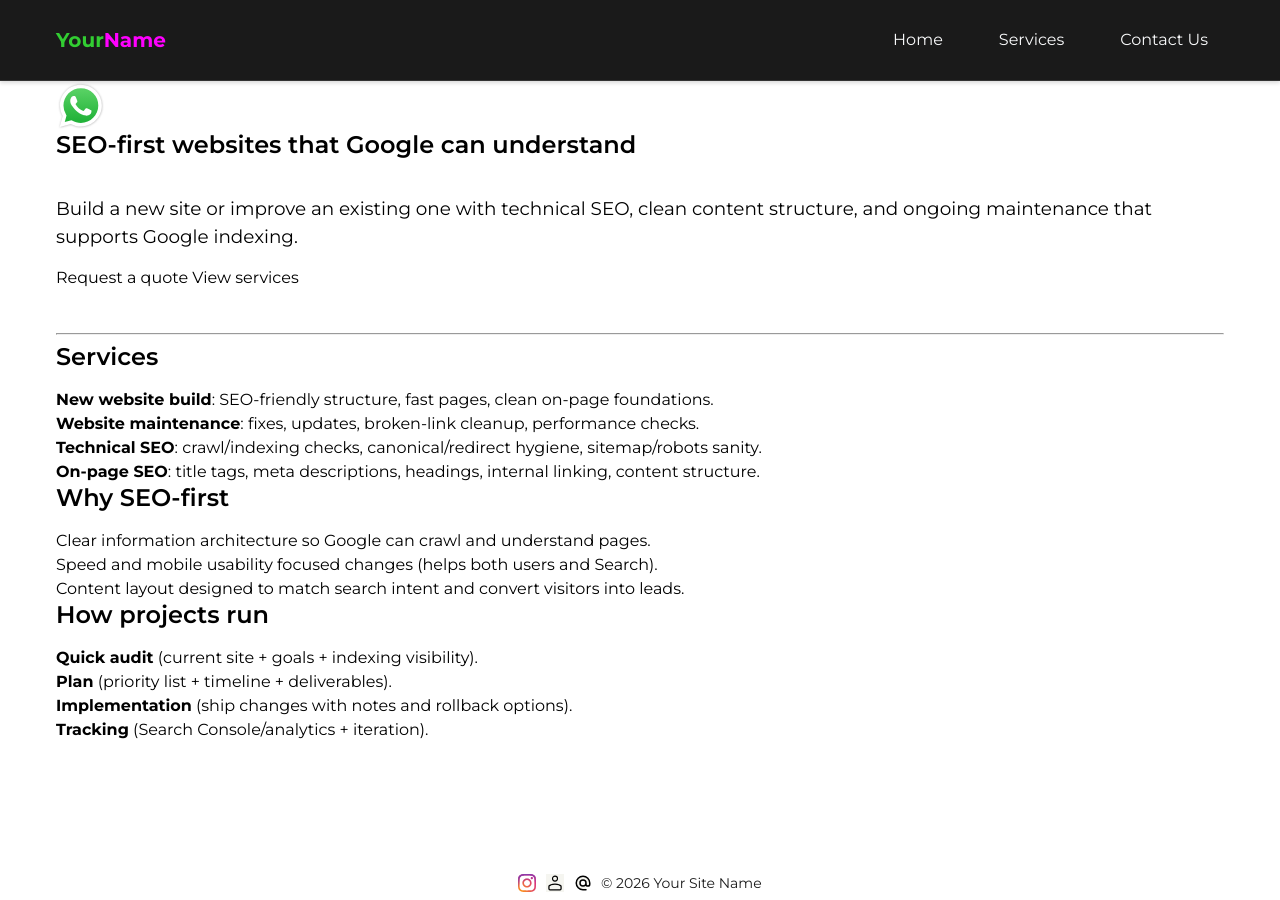
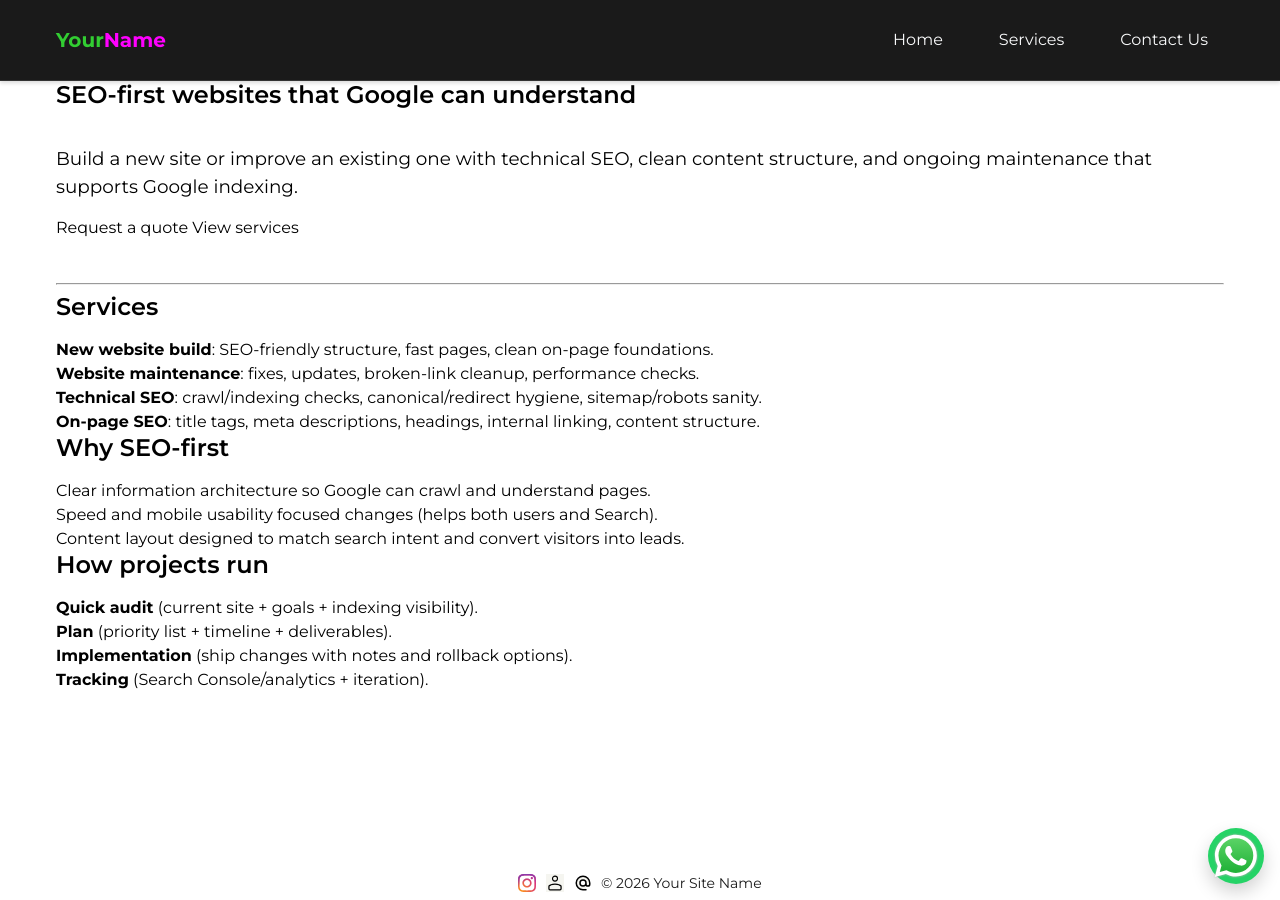
Before and after one commit to m33lucky-benny/ebiya-consul, a Jekyll site: the page built from index.html, in a window 1280 px wide. Built offline with Jekyll 4.4.1, drawn with Linux system fonts in a browser that asks for light colours.

Commit message:
Update main.scss

```diff
--- a/assets/css/main.scss
+++ b/assets/css/main.scss
@@ -20,6 +20,7 @@
 @import "components/navbar";
 @import "components/buttons";
 @import "components/forms";
+@import "components/whatsapp";
 
 /* ===================================
    4. Sections: page blocks
```
